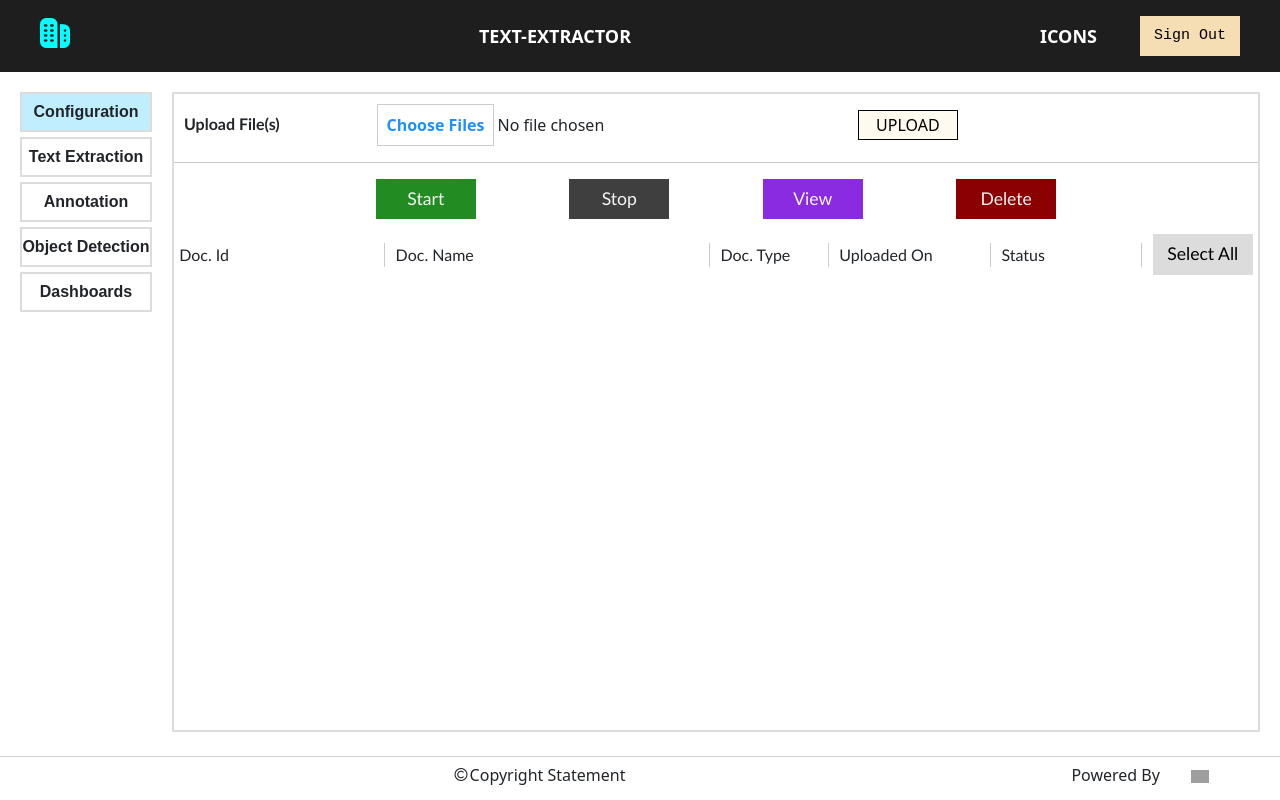
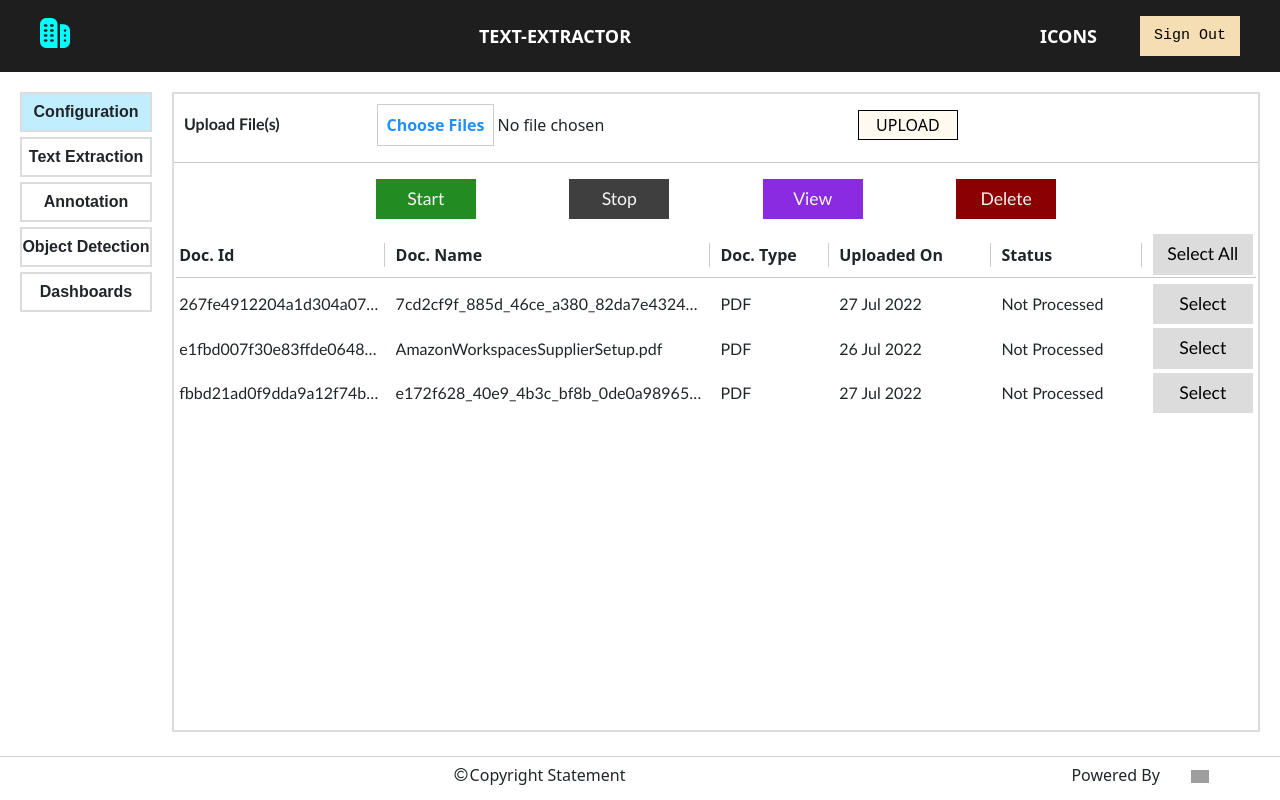
Before and after one commit to vkandra/text123, a React (Create React App) app: page / in a window 1280 px wide. Built offline with nearby package versions, Linux system fonts and the light colour scheme; no server answers; grey boxes are pictures that could not be loaded.

Commit message:
Documents Listing

```diff
--- a/src/components/Configuration/Configuration.css
+++ b/src/components/Configuration/Configuration.css
@@ -1,3 +1,6 @@
+.configuration {
+  height: 98.5%;
+}
 .uploadFilesSection {
   /* border: 1px solid black; */
   display: flex;
--- a/src/components/Configuration/Configuration.js
+++ b/src/components/Configuration/Configuration.js
@@ -70,7 +70,7 @@ const Configuration = (props) => {
 
   return (
     <div className="configuration">
-      <ToastContainer
+      {/* <ToastContainer
         position="top-right"
         autoClose={2000}
         hideProgressBar
@@ -80,7 +80,7 @@ const Configuration = (props) => {
         pauseOnFocusLoss
         draggable
         pauseOnHover
-      />
+      /> */}
       <div className="uploadFilesSection">
         <div className="uploadFileText">Upload File(s)</div>
 
--- /dev/null
+++ b/src/components/ConfigurationFile/ConfigurationFile.css
@@ -0,0 +1,43 @@
+.configurationFile {
+  /* margin-top: 15px; */
+  display: flex;
+  justify-content: space-around;
+  align-items: center;
+  font-family: 'Gill Sans', 'Gill Sans MT', Calibri, 'Trebuchet MS', sans-serif;
+  margin-top: 4px;
+}
+.configFlLstTableRowDocId {
+  width: 19%;
+  padding-right: 5px;
+  text-overflow: ellipsis;
+  overflow: hidden;
+  white-space: nowrap;
+}
+.configFlLstTableRowDocName {
+  width: 29%;
+  padding-right: 5px;
+  text-overflow: ellipsis;
+  overflow: hidden;
+  white-space: nowrap;
+}
+.configFlLstTableRowDocType {
+  width: 10%;
+}
+.configFlLstTableRowUploadedOn {
+  width: 14%;
+}
+.configFlLstTableRowDocStats {
+  width: 13%;
+}
+.configFlLstTableRowSelect {
+  padding: 0.4em;
+  width: 100px;
+  font-family: unset;
+  font-size: 1.1rem;
+  font-weight: 500;
+  background: gainsboro;
+}
+.configFlLstTableRowSelect:hover {
+  opacity: 0.8;
+  transition: 0.3s;
+}
--- /dev/null
+++ b/src/components/ConfigurationFile/ConfigurationFile.js
@@ -0,0 +1,37 @@
+import './ConfigurationFile.css';
+import React from 'react';
+// import { connect } from 'react-redux/es/exports';
+
+const ConfigurationFile = (props) => {
+  var dateArray = props.document.documentUploadDate.split(' ', 16);
+  var formedDate = dateArray[1] + ' ' + dateArray[2] + ' ' + dateArray[3];
+  //   console.log(props);
+  return (
+    <div className="configurationFile">
+      <div className="configFlLstTableRowDocId">
+        {props.document.documentId}
+      </div>
+      <div className="configFlLstTableRowDocName">
+        {props.document.ducumentName}
+      </div>
+      <div className="configFlLstTableRowDocType">
+        {props.document.documentType === 'application/pdf' ? 'PDF' : 'Image'}
+      </div>
+      <div className="configFlLstTableRowUploadedOn">{formedDate}</div>
+      <div className="configFlLstTableRowDocStats">
+        {props.document.documentStatus}
+      </div>
+      <button className="configFlLstTableRowSelect">Select</button>
+    </div>
+  );
+};
+
+// const mapStateToProps = (state) => {
+//     return {
+//       user: state.user,
+//     };
+//   };
+
+//   export default connect(mapStateToProps)(ConfigurationFile);
+
+export default ConfigurationFile;
--- a/src/components/ConfigurationFileList/ConfigurationFileList.css
+++ b/src/components/ConfigurationFileList/ConfigurationFileList.css
@@ -1,3 +1,7 @@
+.configurationFileList {
+  height: 87%;
+}
+
 .actionButtonsConfigure {
   width: 100%;
   /* border: 1px solid black; */
@@ -38,7 +42,8 @@
   display: flex;
   justify-content: space-around;
   align-items: center;
-  font-family: 'Gill Sans', 'Gill Sans MT', Calibri, 'Trebuchet MS', sans-serif;
+  font-family: unset;
+  font-weight: 600;
 }
 .configFlLstTableHeader div {
   border-right: 1px solid #ccc;
@@ -70,3 +75,23 @@
   opacity: 0.8;
   transition: 0.3s;
 }
+.configFlLstTableBody {
+  height: 80%;
+  width: 100%;
+  overflow: auto;
+  /* border: 1px solid black; */
+}
+.tableHeadBodyLine {
+  margin: 2px;
+}
+::-webkit-scrollbar {
+  width: 5px;
+}
+::-webkit-scrollbar-track {
+  box-shadow: inset 0 0 1px grey;
+  border-radius: 3px;
+}
+::-webkit-scrollbar-thumb {
+  background: darkgrey;
+  border-radius: 3px;
+}
--- a/src/components/ConfigurationFileList/ConfigurationFileList.js
+++ b/src/components/ConfigurationFileList/ConfigurationFileList.js
@@ -4,15 +4,14 @@ import { connect } from 'react-redux/es/exports';
 
 import { assignAllReceivedDocumentsData } from '../../actions/documents';
 import { allDocuments } from '../../tempdata/allDocuments';
+import ConfigurationFile from '../ConfigurationFile/ConfigurationFile';
 
 const ConfigurationFileList = (props) => {
-  //   console.log(props.documents);
-
   useEffect(() => {
     props.dispatch(assignAllReceivedDocumentsData(allDocuments));
   }, []);
 
-  //   console.log(props.documents);
+  const isDocumentSelected = (document) => {};
 
   return (
     <div className="configurationFileList">
@@ -38,6 +37,19 @@ const ConfigurationFileList = (props) => {
         <div className="configFlLstTableHeaderDocStats">Status</div>
         <button className="configFlLstTableHeaderSelectAll">Select All</button>
       </div>
+      <hr className="tableHeadBodyLine"></hr>
+      <div className="configFlLstTableBody">
+        {props.documents.documentDetails.map((document, index) => (
+          <ConfigurationFile
+            document={document}
+            key={document.documentId}
+            isSelected={isDocumentSelected(document)}
+          />
+        ))}
+        {props.documents.totalDocuments === 0 ? (
+          <div className="no-documents">No Documents to display</div>
+        ) : null}
+      </div>
     </div>
   );
 };
--- a/src/reducers/documents.js
+++ b/src/reducers/documents.js
@@ -14,6 +14,7 @@ const initialDocumentsState = {
       documentDownloadLink: '',
     },
   ],
+  selectedDocuments: [],
 };
 
 export default function documents(state = initialDocumentsState, action) {
```
